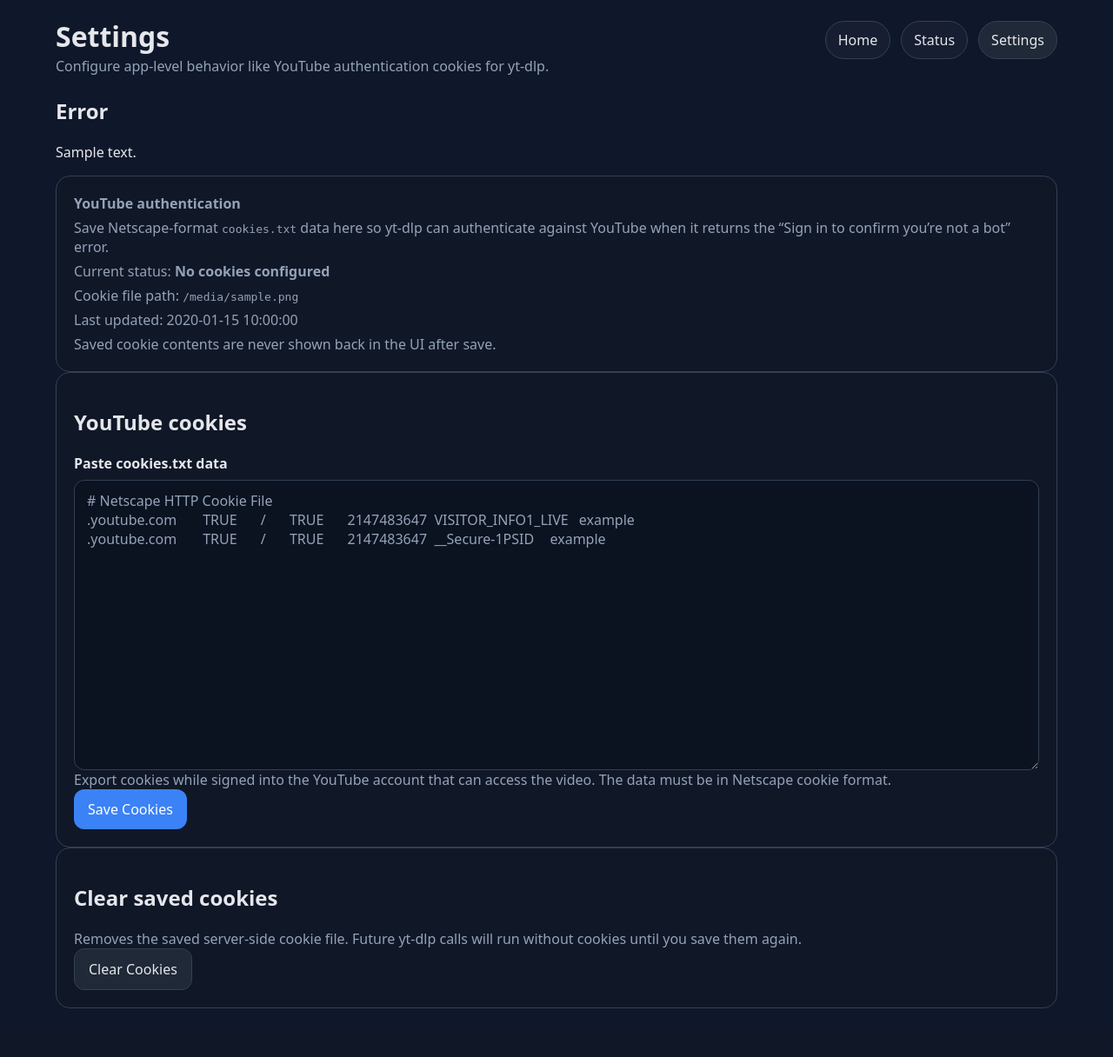
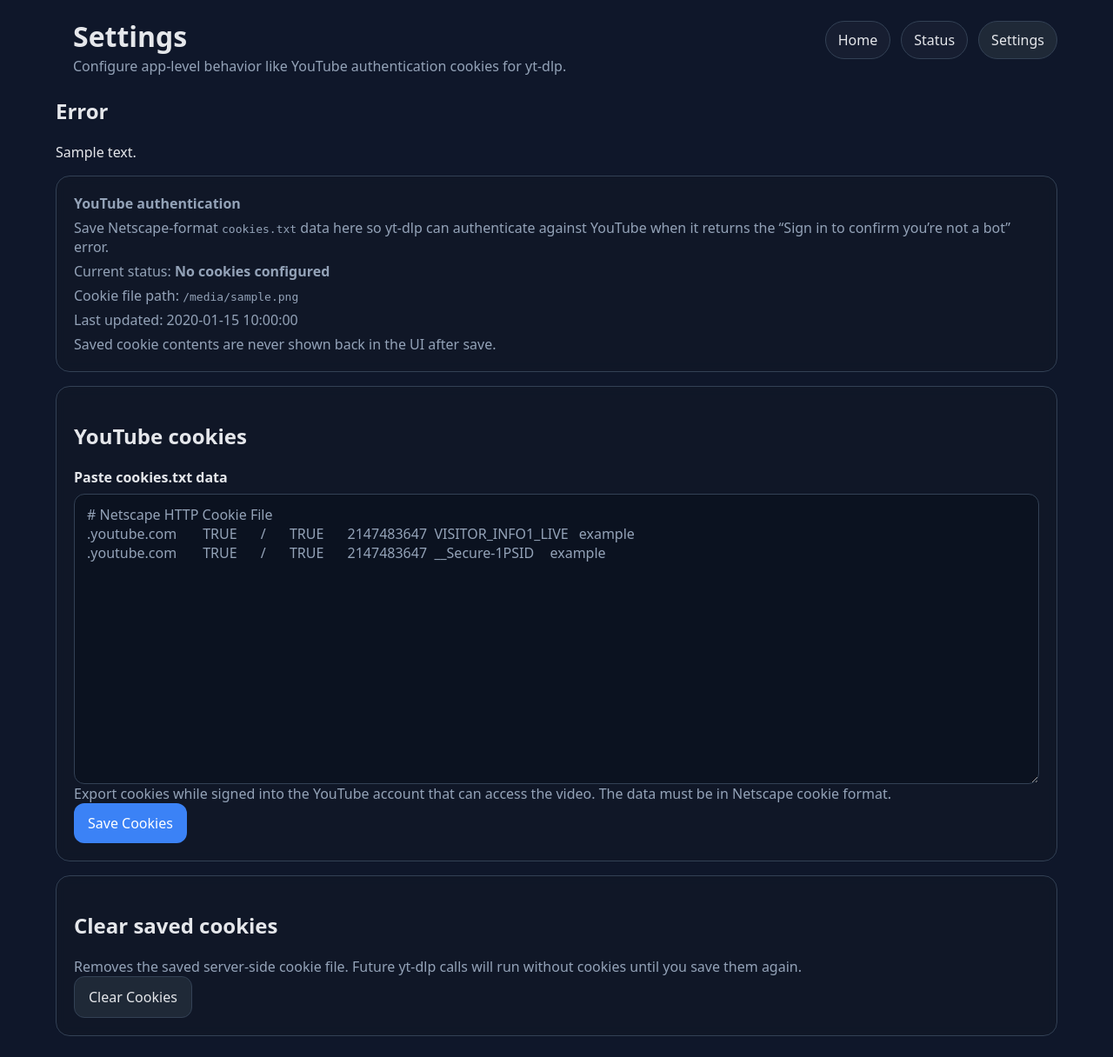
Before and after one commit to MikeSterry/YouTube-Plex-Importer, a Flask app: template app/templates/settings.html in a window 1280 px wide. Shown: the whole page at 87% size. Before the commit the page ends 1160 px from the top, so only its background shows below. Run offline with Flask 3, Linux system fonts and the light colour scheme; the template is opened without the code that fills it: most values are stand-ins (such as "Sample title", 1, 10 or a date in 2020); parts of the project's set-up code (start-up, migrations or seed data) failed here and were passed over.

Commit message:
feat(headerSpacing): Tweak header spacing - Add some space between panel containers - shift in the header a bit

```diff
--- a/app/static/css/site.css
+++ b/app/static/css/site.css
@@ -55,6 +55,7 @@
   align-items: flex-start;
   gap: 16px;
   margin-bottom: 24px;
+  padding-left: 20px;
 }
 
 .page-header h1 {
@@ -107,6 +108,10 @@
   border-radius: 16px;
   padding: 20px;
   backdrop-filter: blur(6px);
+}
+
+.panel + .panel {
+  margin-top: 16px;
 }
 
 .tabs {
```
